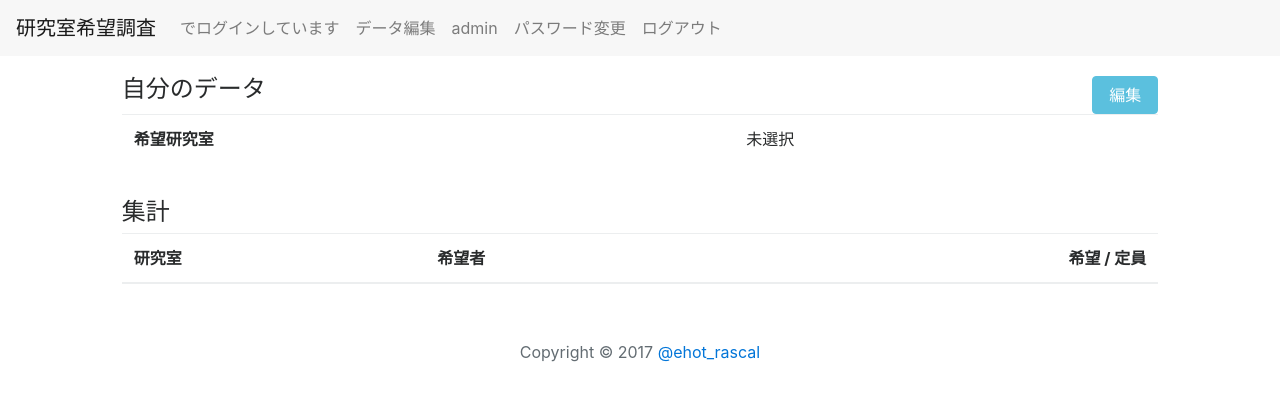
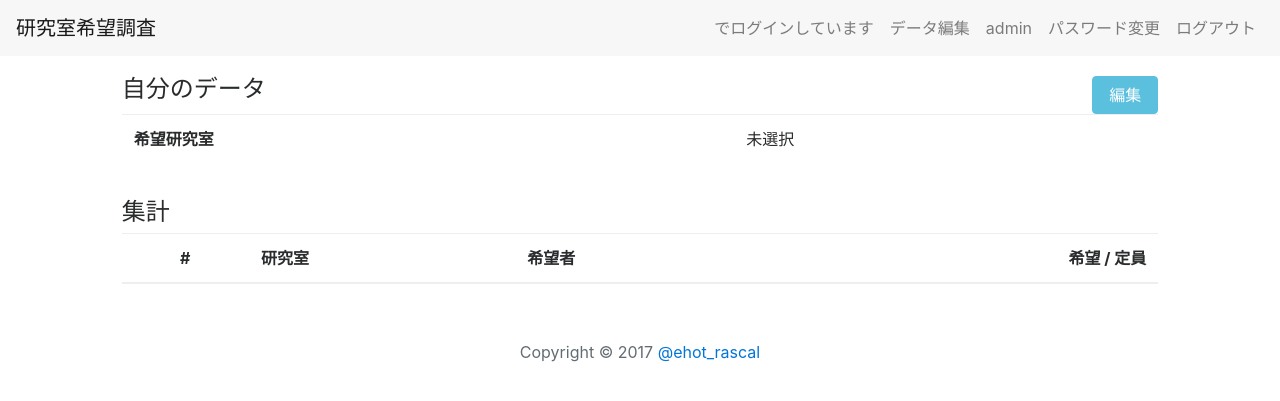
Before and after one commit to pddg/lab_questionnaire, a Django app: page / in a window 1280 px wide. Shown: the top 401 px of the page. Run offline with Django 3.2, Linux system fonts and the light colour scheme; the visitor is signed in with stand-in values (Sample User, id 1); data that the repository does not hold is empty; some libraries are stand-ins or nearby versions.

Commit message:
[update] 集計部分の表示整えたり

```diff
--- a/src/lab_questionnaire/questionnaire/models.py
+++ b/src/lab_questionnaire/questionnaire/models.py
@@ -2,11 +2,15 @@
 
 
 class StudyOffice(models.Model):
+    number = models.IntegerField(unique=False, default=0, verbose_name=u"番号")
     name = models.CharField(max_length=128, unique=True)
+    supervisor = models.CharField(max_length=128, null=True, blank=True)
+    url = models.URLField(null=True, blank=True)
     capacity = models.IntegerField(default=0)
 
     def __str__(self):
         return self.name
 
     class Meta:
+        ordering = ['number']
         verbose_name = u"研究室"
--- a/src/lab_questionnaire/questionnaire/templates/base.html
+++ b/src/lab_questionnaire/questionnaire/templates/base.html
@@ -16,7 +16,7 @@
     </button>
     <a class="navbar-brand" href="{% url 'top_page' %}">研究室希望調査</a>
     <div class="collapse navbar-collapse" id="navbarNavAltMarkup">
-        <div class="navbar-nav">
+        <div class="navbar-nav ml-auto">
             {% if user.is_authenticated %}
                 <span class="nav-item nav-link">{{ user }} でログインしています</span>
                 <a class="nav-item nav-link" href="{% url 'edit_profile' %}">データ編集</a>
--- a/src/lab_questionnaire/questionnaire/templates/top_page.html
+++ b/src/lab_questionnaire/questionnaire/templates/top_page.html
@@ -27,6 +27,7 @@
                 <table class="table">
                     <thead>
                     <tr>
+                        <th class="text-center">#</th>
                         <th>研究室</th>
                         <th>希望者</th>
                         <th class="text-right">希望 / 定員</th>
@@ -35,7 +36,8 @@
                     <tbody>
                     {% for obj in object_list %}
                         <tr>
-                            <th scope="row">{{ obj }}</th>
+                            <th scope="row" class="text-center">{{ obj.number }}</th>
+                            <th>{{ obj }}</th>
                             <td>
                                 {% for people in obj.first_choiced_user.all %}
                                     {{ people }}
```
Also changed, not shown: src/lab_questionnaire/accounts/migrations/0002_auto_20171213_0139.py (added), src/lab_questionnaire/questionnaire/migrations/0002_auto_20171213_0139.py (added).
